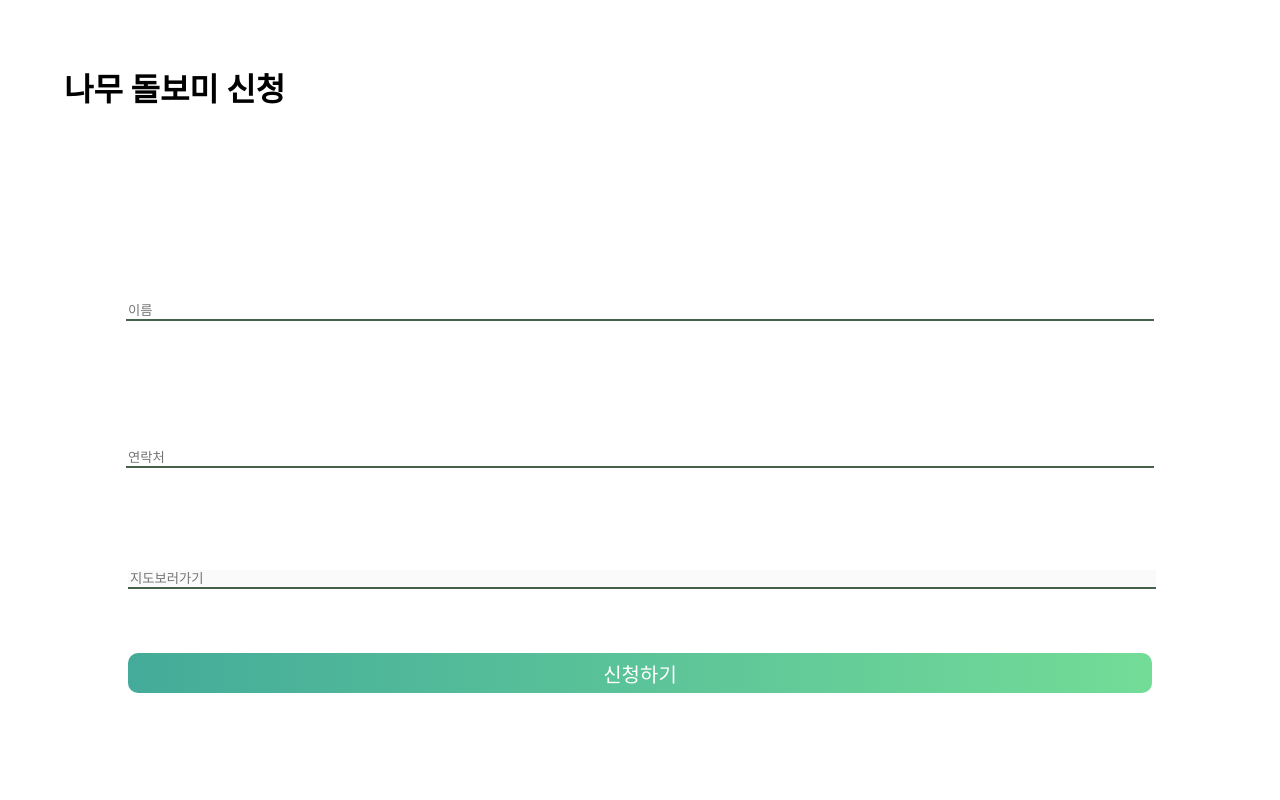
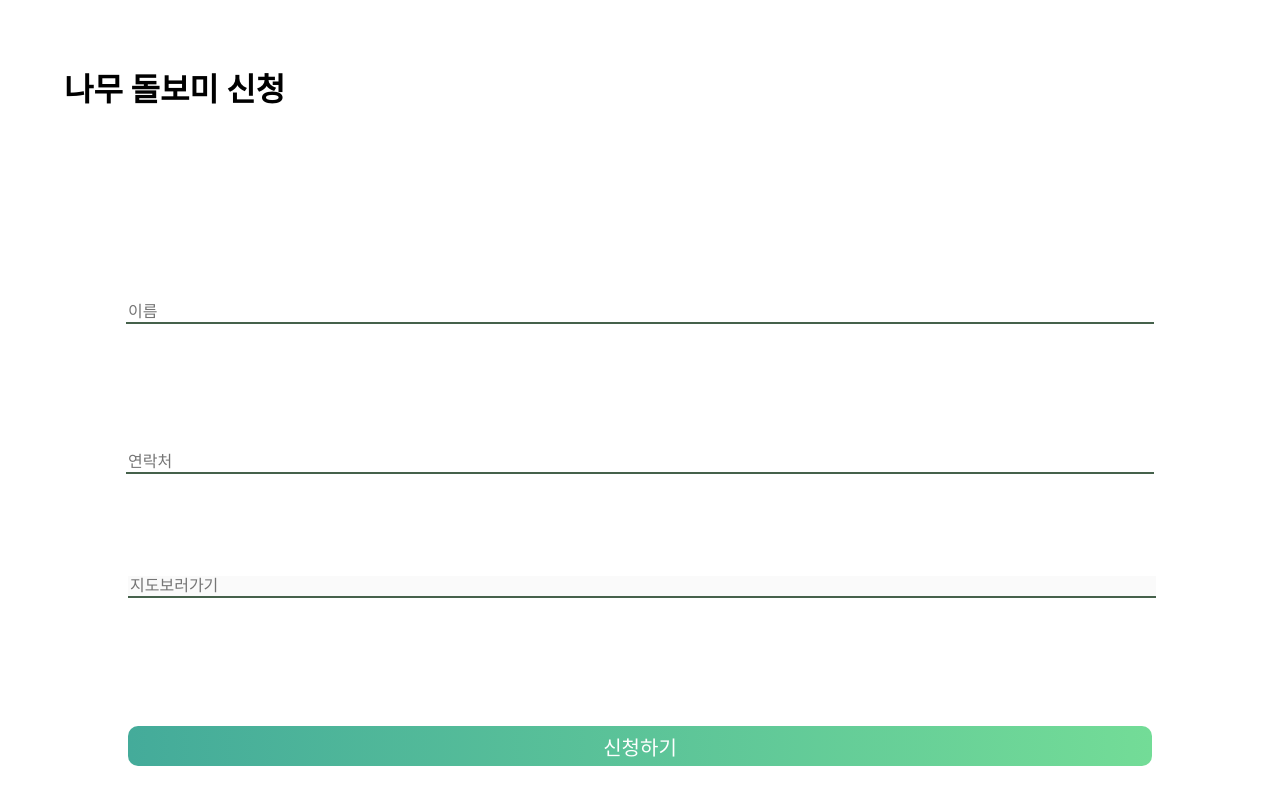
Before and after one commit to jinlee0310/seoul-garosu, a React (Create React App) app: page /form in a window 1280 px wide. Built offline with nearby package versions, Linux system fonts and the light colour scheme.

Commit message:
modify:style

```diff
--- a/src/pages/Form.jsx
+++ b/src/pages/Form.jsx
@@ -98,8 +98,8 @@ const Form = () => {
                     <Input style={{cursor:"pointer", width:"100%",marginLeft:0}} type="text" disabled value={tree.tree_id} name="treeId" placeholder="지도보러가기"/>
                 </Link>
 
-                {submitSuccess&&<div style={{marginTop:"5%", color:"green"}}>신청 성공</div>}
-                <button type="submit" style={{height:40, fontSize:20,width:"80%", background:"linear-gradient(90deg, #44AB9A, #73DC97)",border:"none",outline:"none", color:'white',borderRadius:10,marginTop:"5%"}}>신청하기</button>
+                {submitSuccess&&<div style={{marginTop:"10%", color:"green"}}>신청 성공</div>}
+                <button type="submit" style={{height:40, fontSize:20,width:"80%", background:"linear-gradient(90deg, #44AB9A, #73DC97)",border:"none",outline:"none", color:'white',borderRadius:10,marginTop:"10%"}}>신청하기</button>
 
 
             </form>
--- a/src/pages/Map.jsx
+++ b/src/pages/Map.jsx
@@ -71,8 +71,8 @@ const Map = () => {
   },[location])
     return (
         <>
-        <div style={{height:"10vh",display:"flex",justifyContent:"center", alignItems:"center" }}>
-          <select onChange={onChangeLocation} value={location} style={{width:"100%",height:"40%",border:"none", borderBottom:"2px solid #45614B", outline:"none", padding:10}}>
+        <div style={{height:"20vh",maxHeight:"90px",display:"flex",justifyContent:"center", alignItems:"center" }}>
+          <select onChange={onChangeLocation} value={location} style={{width:"100%",height:"50%",border:"none", borderBottom:"2px solid #45614B", outline:"none", padding:10,background:"white",fontSize:"1rem"}}>
             {
               locationList.map(loc=>(
                 <option key={loc} value={loc}>{loc}</option>
--- a/src/style/style.jsx
+++ b/src/style/style.jsx
@@ -118,5 +118,6 @@ export const Input=styled.input`
     height: 10%;
     outline: none;
     margin:0 10%;
+    font-size:1rem;
     margin-top:10%
 `
```
Also changed, not shown: 6 other files (tests, documents, lock files or other folders).
